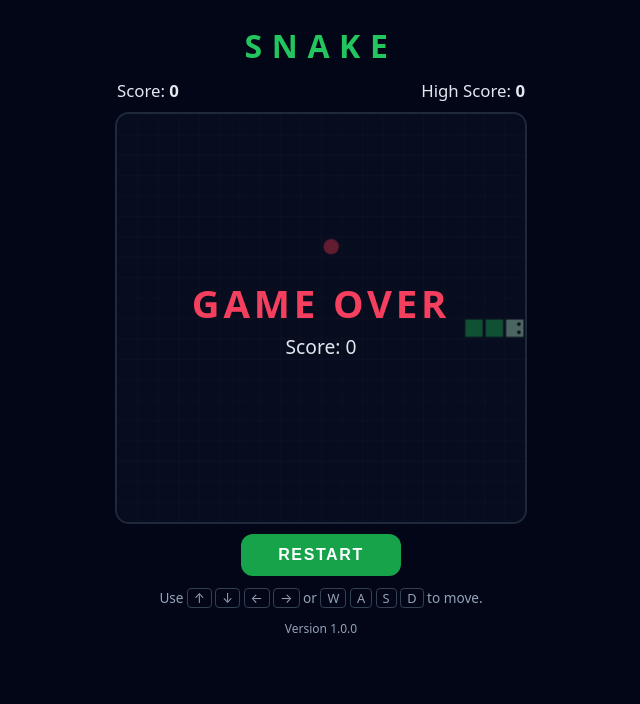
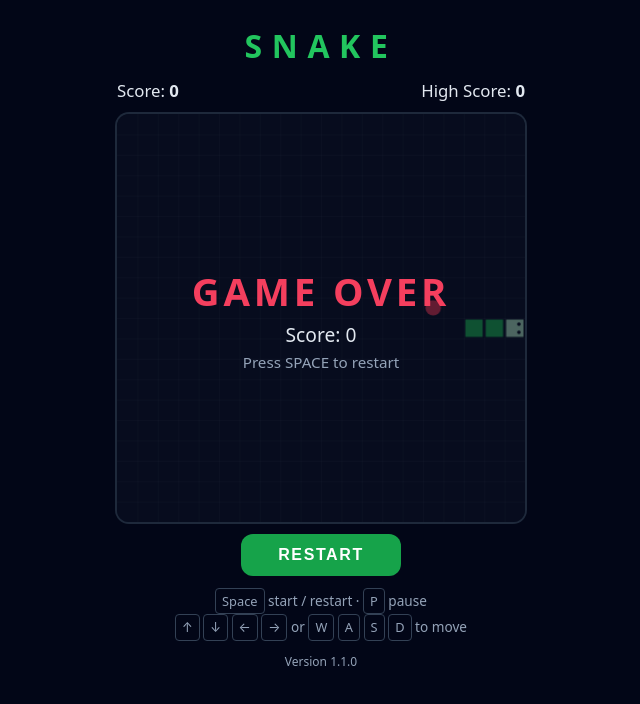
Before and after one commit to estebannoblega/app_snake, a plain HTML site: page src/index.html in a window 1280 px wide. Both pictures are taken after a click on the button "RESTART". Shown: the whole page, without its empty margins (319-959 px from the left). Drawn offline with Linux system fonts and the light colour scheme.

Commit message:
feat: iniciar y reiniciar con Espacio y pausar con P

```diff
--- a/src/game.js
+++ b/src/game.js
@@ -4,7 +4,7 @@
  * Configuración
  * ======================================================================== */
 
-const APP_VERSION = "1.0.0";
+const APP_VERSION = "1.1.0";
 const GRID_SIZE = 20;
 const GAME_SPEED = 150; // ms por movimiento
 const INITIAL_LENGTH = 3;
@@ -40,21 +40,36 @@
   d: "RIGHT",
 };
 
+// Controles de partida (solo teclado de PC).
+const KEY_TO_ACTION = {
+  " ": "START", // Espacio: iniciar o reiniciar
+  Spacebar: "START", // navegadores antiguos
+  p: "PAUSE", // P: pausar o reanudar
+};
+
+function normalizeKey(key) {
+  if (typeof key !== "string") return null;
+  return key.length === 1 ? key.toLowerCase() : key;
+}
+
 /** Devuelve la dirección asociada a una tecla, o null si no es un control válido. */
 function getDirectionFromKey(key) {
-  if (typeof key !== "string") return null;
-  const normalized = key.length === 1 ? key.toLowerCase() : key;
-  return KEY_TO_DIRECTION[normalized] || null;
+  return KEY_TO_DIRECTION[normalizeKey(key)] || null;
+}
+
+/** Devuelve la acción de partida asociada a una tecla ("START" | "PAUSE"), o null. */
+function getActionFromKey(key) {
+  return KEY_TO_ACTION[normalizeKey(key)] || null;
 }
 
 /**
- * Registra una nueva dirección pendiente.
+ * Registra una nueva dirección pendiente (solo con la partida en curso).
  * Se valida contra la dirección efectivamente aplicada en el último tick
  * (no contra la pendiente), de modo que ninguna secuencia de teclas dentro
  * del mismo tick puede producir un giro de 180°.
  */
 function changeDirection(state, newDirection) {
-  if (state.gameOver || !DIRECTIONS[newDirection]) return state;
+  if (getPhase(state) !== "RUNNING" || !DIRECTIONS[newDirection]) return state;
   if (newDirection === OPPOSITE[state.direction]) return state;
   return { ...state, nextDirection: newDirection };
 }
@@ -121,8 +136,27 @@
     score: 0,
     gameOver: false,
     gameRunning: false,
+    paused: false,
     won: false,
   };
+}
+
+/**
+ * Fase de la partida, derivada del estado:
+ * READY (cargada, sin iniciar) → RUNNING ⇄ PAUSED → OVER.
+ */
+function getPhase(state) {
+  if (state.gameOver) return "OVER";
+  if (!state.gameRunning) return "READY";
+  return state.paused ? "PAUSED" : "RUNNING";
+}
+
+/** Pausa una partida en curso o reanuda una pausada; en otras fases no cambia nada. */
+function togglePause(state) {
+  const phase = getPhase(state);
+  if (phase === "RUNNING") return { ...state, paused: true };
+  if (phase === "PAUSED") return { ...state, paused: false };
+  return state;
 }
 
 function getNextHead(head, direction) {
@@ -148,7 +182,7 @@
 
 /** Calcula el estado siguiente a partir del actual. No toca el DOM. */
 function tick(state, rng = Math.random) {
-  if (state.gameOver) return state;
+  if (getPhase(state) !== "RUNNING") return state;
 
   // 1. Leer la dirección pendiente.
   const direction = state.nextDirection;
@@ -309,6 +343,7 @@
   const overlayEl = doc.getElementById("overlay");
   const overlayTitleEl = doc.getElementById("overlay-title");
   const overlayScoreEl = doc.getElementById("overlay-score");
+  const overlayHintEl = doc.getElementById("overlay-hint");
   const statusEl = doc.getElementById("status");
   const restartBtn = doc.getElementById("restart");
   const versionEl = doc.getElementById("version");
@@ -321,17 +356,42 @@
 
   versionEl.textContent = `Version ${APP_VERSION}`;
 
+  // Textos del overlay según la fase; RUNNING no muestra overlay.
+  function getOverlay(phase) {
+    switch (phase) {
+      case "READY":
+        return { title: "SNAKE", score: "", hint: "Press SPACE to start" };
+      case "PAUSED":
+        return { title: "PAUSED", score: `Score: ${state.score}`, hint: "Press P to resume" };
+      case "OVER":
+        return {
+          title: state.won ? "YOU WIN" : "GAME OVER",
+          score: `Score: ${state.score}`,
+          hint: "Press SPACE to restart",
+        };
+      default:
+        return null;
+    }
+  }
+
   function updateUI() {
     scoreEl.textContent = String(state.score);
     highScoreEl.textContent = String(highScore);
-    if (state.gameOver) {
-      overlayTitleEl.textContent = state.won ? "YOU WIN" : "GAME OVER";
-      overlayScoreEl.textContent = `Score: ${state.score}`;
-      overlayEl.hidden = false;
-      statusEl.textContent = `${overlayTitleEl.textContent}. Score: ${state.score}. Press RESTART to play again.`;
-    } else {
-      overlayEl.hidden = true;
+
+    const phase = getPhase(state);
+    const overlay = getOverlay(phase);
+    overlayEl.hidden = overlay === null;
+    overlayEl.dataset.phase = phase;
+    if (overlay) {
+      overlayTitleEl.textContent = overlay.title;
+      overlayScoreEl.textContent = overlay.score;
+      overlayScoreEl.hidden = overlay.score === "";
+      overlayHintEl.textContent = overlay.hint;
     }
+
+    // Anuncio accesible solo cuando cambia el mensaje (no en cada tick).
+    const message = overlay ? [overlay.title, overlay.score, overlay.hint].filter(Boolean).join(". ") : "Game running.";
+    if (statusEl.textContent !== message) statusEl.textContent = message;
   }
 
   function stopLoop() {
@@ -339,6 +399,11 @@
       clearInterval(loopId);
       loopId = null;
     }
+  }
+
+  function startLoop() {
+    stopLoop(); // garantiza un único loop activo
+    loopId = setInterval(onTick, GAME_SPEED);
   }
 
   function onTick() {
@@ -353,24 +418,49 @@
   }
 
   function startGame() {
-    stopLoop(); // garantiza un único loop activo
     state = { ...createInitialState(), gameRunning: true };
-    statusEl.textContent = "Game started.";
     render(ctx, state);
     updateUI();
-    loopId = setInterval(onTick, GAME_SPEED);
+    startLoop();
+  }
+
+  function pauseOrResume() {
+    state = togglePause(state);
+    const phase = getPhase(state);
+    if (phase === "PAUSED") stopLoop();
+    else if (phase === "RUNNING") startLoop();
+    updateUI();
   }
 
   doc.addEventListener("keydown", (event) => {
+    // No interferir con atajos del navegador (por ejemplo Ctrl+P).
+    if (event.ctrlKey || event.metaKey || event.altKey) return;
+
+    const action = getActionFromKey(event.key);
+    if (action) {
+      // Evita el scroll con Espacio y que active el botón enfocado.
+      event.preventDefault();
+      if (event.repeat) return; // mantener la tecla no repite la acción
+      const phase = getPhase(state);
+      if (action === "START" && (phase === "READY" || phase === "OVER")) startGame();
+      if (action === "PAUSE") pauseOrResume();
+      return;
+    }
+
     const direction = getDirectionFromKey(event.key);
     if (!direction) return;
     event.preventDefault(); // evita el scroll con las flechas
     state = changeDirection(state, direction);
   });
 
-  restartBtn.addEventListener("click", startGame);
+  restartBtn.addEventListener("click", () => {
+    startGame();
+    restartBtn.blur(); // que Espacio/Enter no vuelvan a activar el botón
+  });
 
-  startGame();
+  // La partida queda lista y empieza con Espacio.
+  render(ctx, state);
+  updateUI();
 }
 
 /* ==========================================================================
@@ -387,7 +477,10 @@
     HIGH_SCORE_KEY,
     DIRECTIONS,
     getDirectionFromKey,
+    getActionFromKey,
     changeDirection,
+    getPhase,
+    togglePause,
     isSamePosition,
     isOutOfBounds,
     hitsSnake,
--- a/src/index.html
+++ b/src/index.html
@@ -23,9 +23,10 @@
               aria-label="Snake game board, 20 by 20 grid">
         Your browser does not support the canvas element.
       </canvas>
-      <div id="overlay" class="overlay" hidden>
-        <p id="overlay-title" class="overlay-title">GAME OVER</p>
-        <p id="overlay-score" class="overlay-score">Score: 0</p>
+      <div id="overlay" class="overlay" data-phase="READY">
+        <p id="overlay-title" class="overlay-title">SNAKE</p>
+        <p id="overlay-score" class="overlay-score" hidden></p>
+        <p id="overlay-hint" class="overlay-hint">Press SPACE to start</p>
       </div>
     </div>
 
@@ -33,7 +34,10 @@
 
     <button id="restart" class="restart" type="button">RESTART</button>
 
-    <p class="help">Use <kbd>↑</kbd> <kbd>↓</kbd> <kbd>←</kbd> <kbd>→</kbd> or <kbd>W</kbd> <kbd>A</kbd> <kbd>S</kbd> <kbd>D</kbd> to move.</p>
+    <p class="help">
+      <kbd>Space</kbd> start / restart · <kbd>P</kbd> pause<br>
+      <kbd>↑</kbd> <kbd>↓</kbd> <kbd>←</kbd> <kbd>→</kbd> or <kbd>W</kbd> <kbd>A</kbd> <kbd>S</kbd> <kbd>D</kbd> to move
+    </p>
 
     <footer id="version" class="version"></footer>
   </main>
--- a/src/style.css
+++ b/src/style.css
@@ -104,11 +104,21 @@
   font-size: clamp(1.6rem, 8vw, 2.4rem);
   font-weight: 800;
   letter-spacing: 0.1em;
+  color: var(--accent);
+}
+
+.overlay[data-phase="OVER"] .overlay-title {
   color: var(--danger);
 }
 
 .overlay-score {
   font-size: 1.2rem;
+}
+
+.overlay-hint {
+  margin-top: 8px;
+  color: var(--muted);
+  font-size: 0.95rem;
 }
 
 .restart {
@@ -138,6 +148,7 @@
   color: var(--muted);
   font-size: 0.85rem;
   text-align: center;
+  line-height: 1.9;
 }
 
 kbd {
```
Also changed, not shown: tests/game.test.js (+64 -1 lines), 4 other files.
